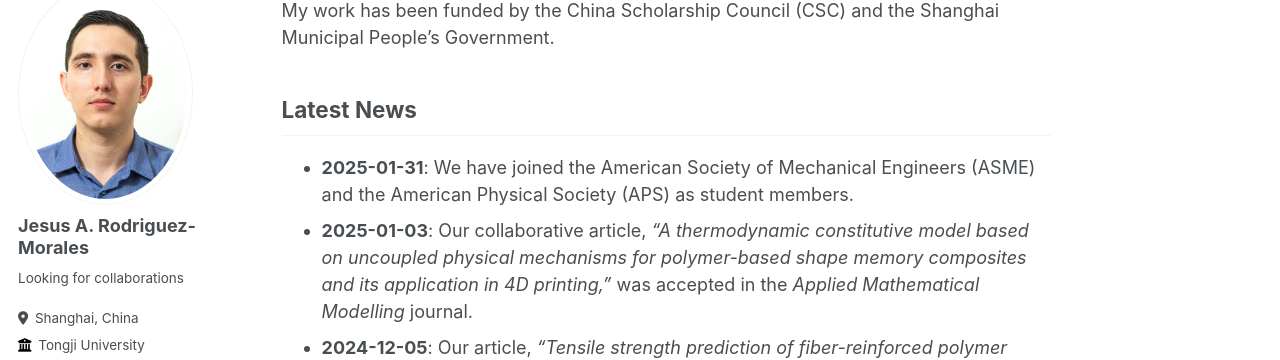
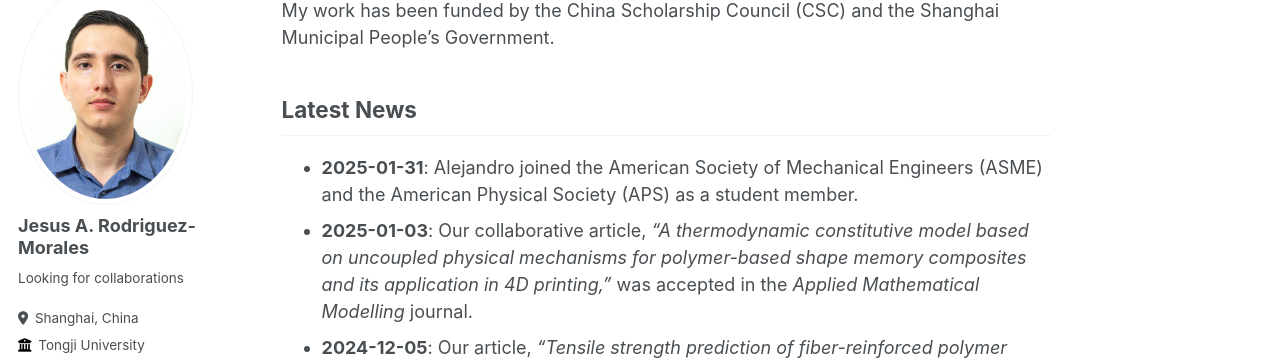
Before and after one commit to alex-rodriguez-m/alex-rodriguez-m.github.io, a Jekyll site: the page built from _pages/about.md, in a window 1280 px wide and 900 px high, scrolled down 368 px. Shown: the part 103-463 px from the top of the window. Built offline with Jekyll 4.4.1, drawn with Linux system fonts in a browser that asks for light colours; some web fonts are replaced.

Commit message:
Update about.md

```diff
--- a/_pages/about.md
+++ b/_pages/about.md
@@ -16,7 +16,7 @@ My work has been funded by the China Scholarship Council (CSC) and the Shanghai
 
 
 ## Latest News
-- **2025-01-31**: We have joined the American Society of Mechanical Engineers (ASME) and the American Physical Society (APS) as student members.
+- **2025-01-31**: Alejandro joined the American Society of Mechanical Engineers (ASME) and the American Physical Society (APS) as a student member.
 - **2025-01-03**: Our collaborative article, *"A thermodynamic constitutive model based on uncoupled physical mechanisms for polymer-based shape memory composites and its application in 4D printing,"* was accepted in the *Applied Mathematical Modelling* journal.
 - **2024-12-05**: Our article, *"Tensile strength prediction of fiber-reinforced polymer composites through layered interphase and chemical bonding: A semi-empirical micromechanical model,"* was accepted in the *European Journal of Mechanics A/Solids*.
 - **2024-08-01**: Our conference article, *"El rol de algoritmos de aprendizaje automático en la inferencia de relaciones constitutivas y parámetros de impresión de materiales poliméricos impresos en 4D: Una descripción general,"* was accepted at the National Congress of Space Activities (CONACES).
```
